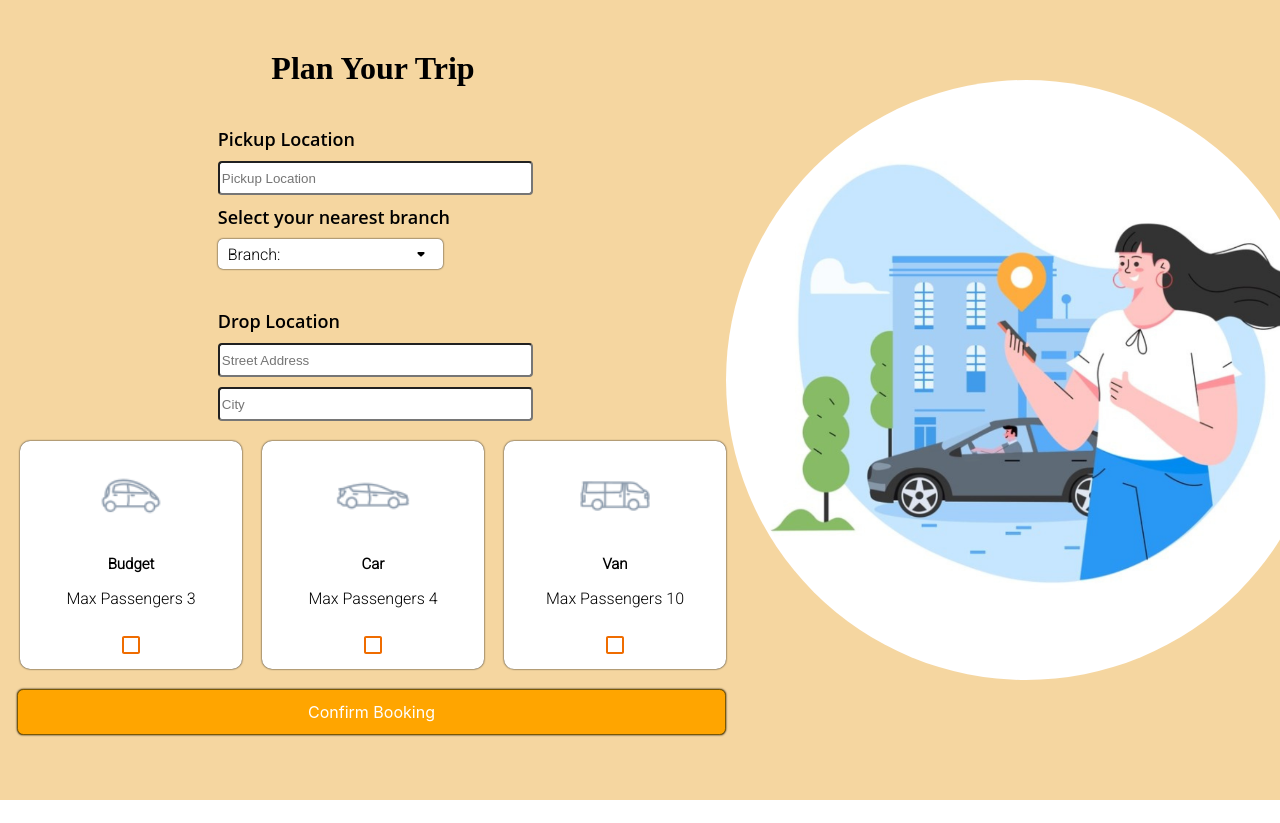
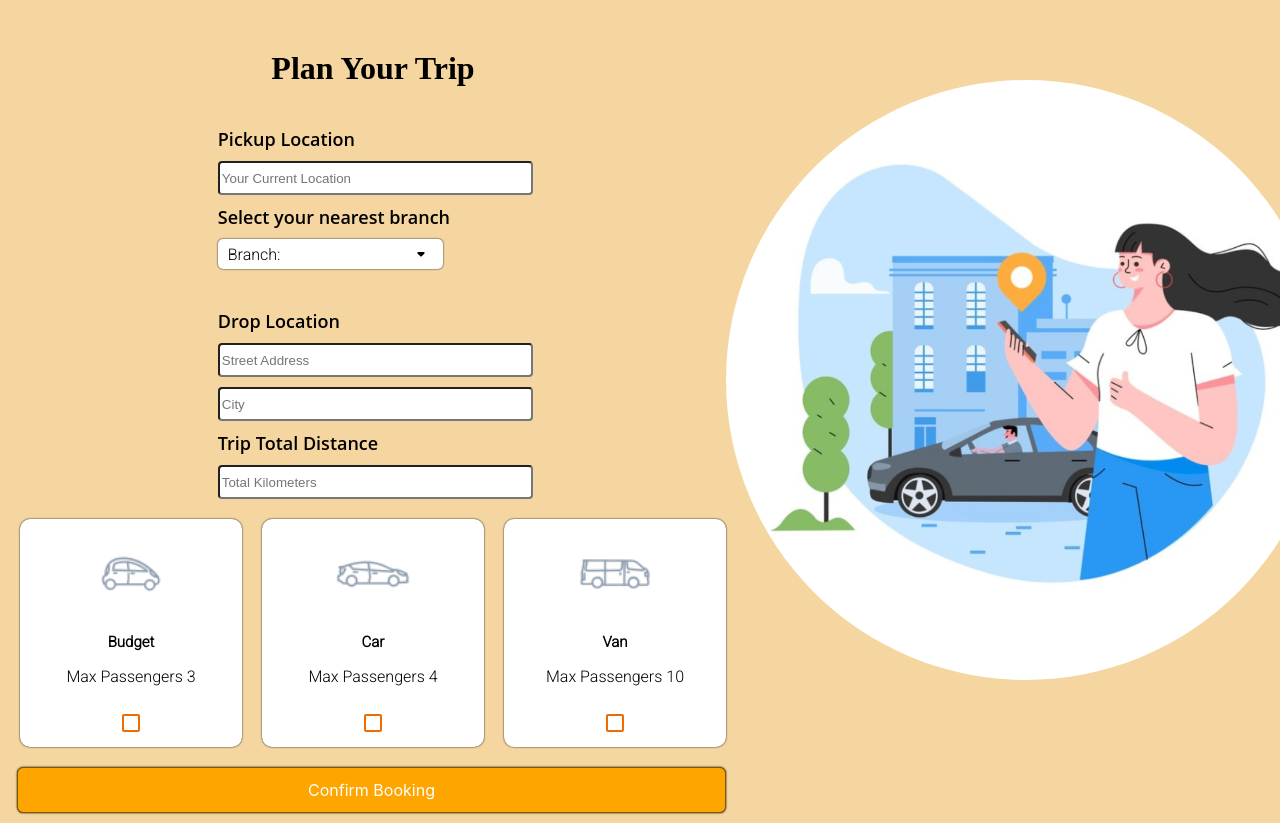
Before and after one commit to dvimukthi/cab-service-system, a React (Create React App) app: page /book in a window 1280 px wide. Shown: the top 823 px of the page. Before the commit the page ends 800 px from the top, so only its background shows below. Built offline with nearby package versions, Linux system fonts and the light colour scheme; a web font is replaced by a local one.

Commit message:
booking page distance

```diff
--- a/src/Components/BookingComponent/BookingBody/BookingBody.css
+++ b/src/Components/BookingComponent/BookingBody/BookingBody.css
@@ -1,7 +1,7 @@
 .bookingBody__container {
     display: flex;
     flex-direction: row;
-    height: 100vh;
+    height: auto;
     justify-content: space-between;
     background-color: #f5d6a0;
 }
--- a/src/Components/BookingComponent/BookingBody/BookingBody.js
+++ b/src/Components/BookingComponent/BookingBody/BookingBody.js
@@ -19,7 +19,7 @@ function BookingBody() {
               <input
                 type="text"
                 name="PickupLocation"
-                placeholder="Pickup Location"
+                placeholder="Your Current Location"
                 style={{
                   marginTop: "10px",
                   marginRight: "38%",
@@ -54,6 +54,24 @@ function BookingBody() {
                   borderRadius: "4px",
                 }}
               />
+              <label
+                style={{
+                  marginTop: "10px",
+                }}
+              >
+                Trip Total Distance
+              </label>
+              <input
+                type="text"
+                name="distance"
+                placeholder="Total Kilometers"
+                style={{
+                  marginTop: "10px",
+                  marginRight: "38%",
+                  height: "28px",
+                  borderRadius: "4px",
+                }}
+              />
             </div>
           </div>
         </form>
```
